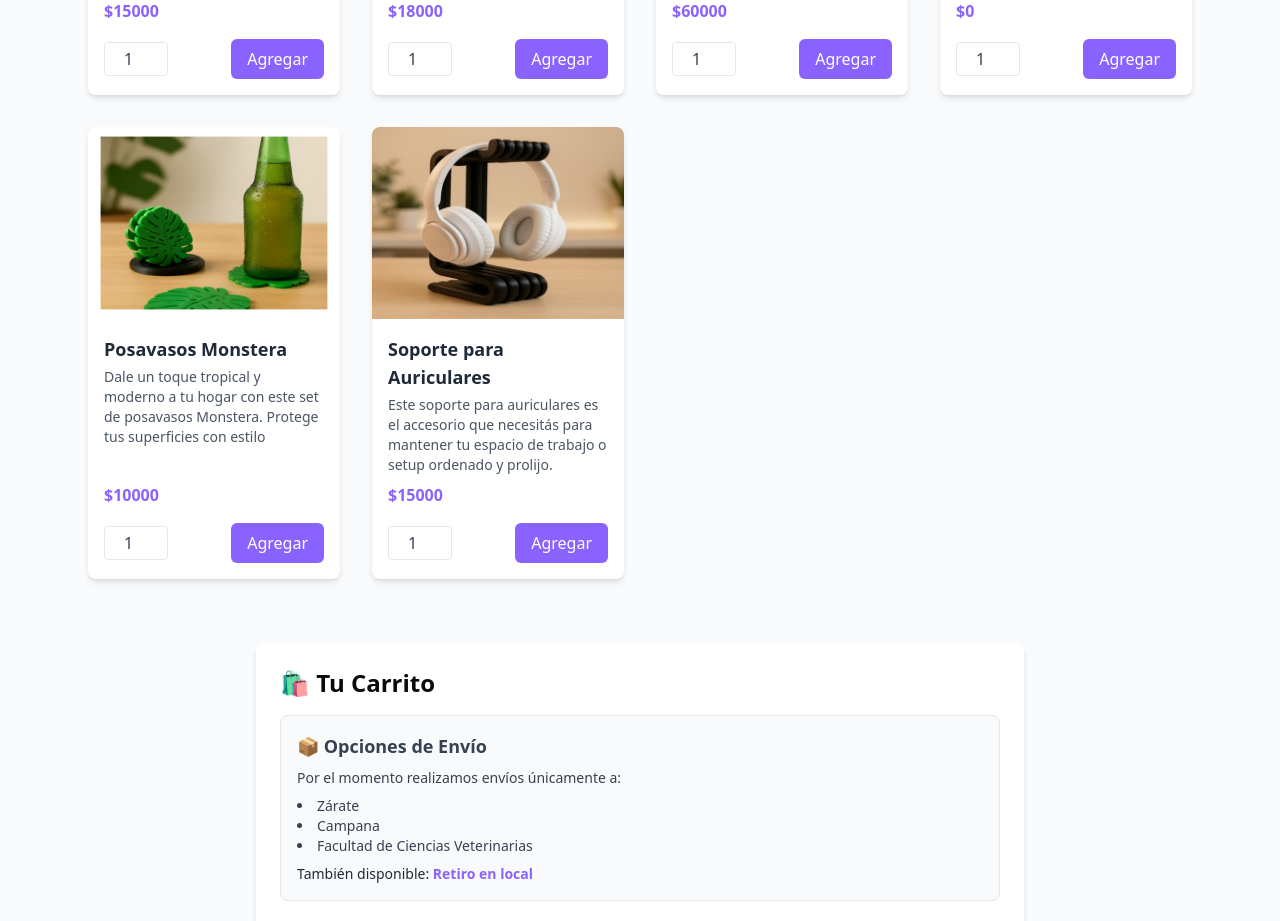
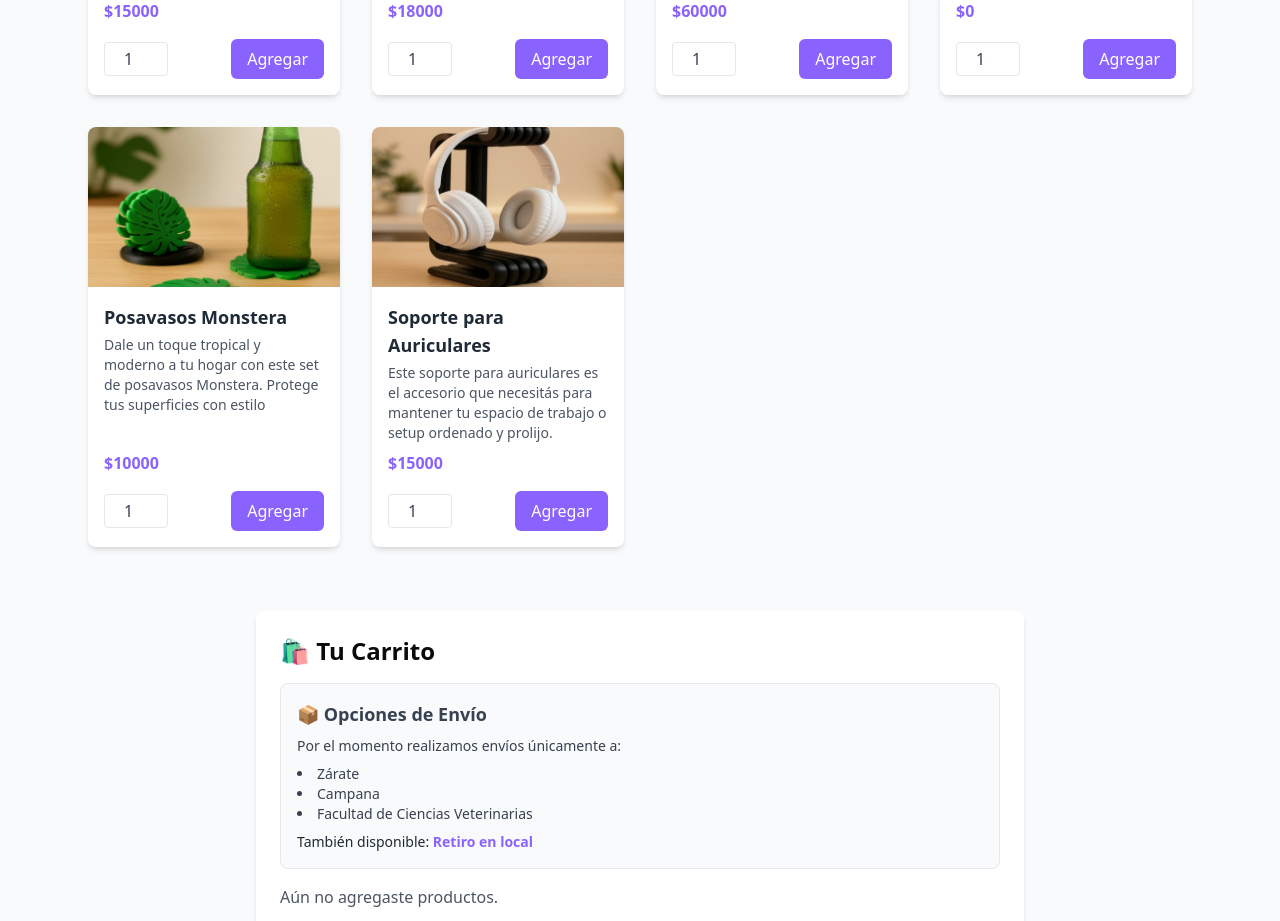
Before and after one commit to lionelc39/print3dn, a React (Vite) app: page / in a window 1280 px wide. Shown: the part 3300-4221 px from the top of the page. Built offline with nearby package versions, Linux system fonts and the light colour scheme.

Commit message:
Update Catalogo.jsx

```diff
--- a/src/Catalogo.jsx
+++ b/src/Catalogo.jsx
@@ -139,17 +139,19 @@ const Catalogo = () => {
               className="bg-white rounded-lg shadow-md overflow-hidden flex flex-col justify-between hover:shadow-lg transition"
             >
 
-                 <img
+              <img
   src={producto.imagen}
   alt={producto.nombre}
-  className={`w-full h-48 ${
+  className={`w-full ${
+    producto.id === 9 || producto.id === 10
+      ? 'h-40'
+      : 'h-48'
+  } ${
     producto.id === 5 || producto.id === 7
       ? 'object-contain bg-gray-50 p-2'
-      : producto.id === 9
-      ? 'object-cover scale-90'
       : 'object-cover'
   }`}
-              />
+/>
 
               <div className="p-4 flex flex-col flex-grow">
                 <h3 className="font-semibold text-lg mb-1 text-gray-800">
```
